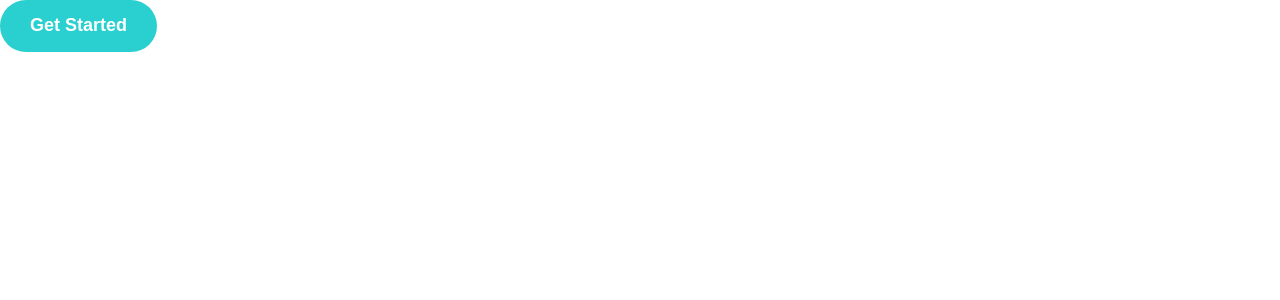
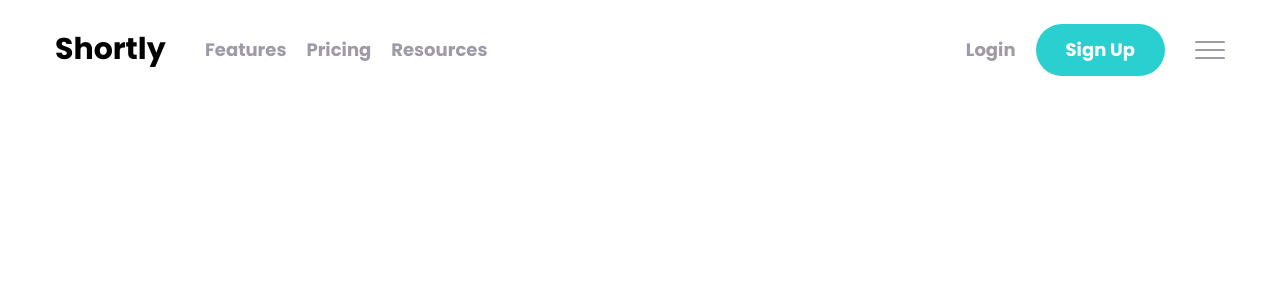
Before and after one commit to PirskiyMI/URL-shortening, a React (Vite) app: page / in a window 1280 px wide. Shown: the top 300 px of the page. Built offline with nearby package versions, Linux system fonts and the light colour scheme.

Commit message:
create Header, fixed folder nesting

```diff
--- a/package.json
+++ b/package.json
@@ -10,6 +10,7 @@
     "preview": "vite preview"
   },
   "dependencies": {
+    "classnames": "^2.3.2",
     "react": "^18.2.0",
     "react-dom": "^18.2.0",
     "sass": "^1.62.1"
--- a/src/App.tsx
+++ b/src/App.tsx
@@ -1,7 +1,11 @@
-import { Button } from "./assets/components/Button/Button";
+import { Header } from './components/Header/Header';
 
 function App() {
-   return <div> <Button onClick={() => {console.log('Нажата')}}>Get started</Button></div>;
+   return (
+      <div>
+         <Header />
+      </div>
+   );
 }
 
 export default App;
--- /dev/null
+++ b/src/components/Header/Header.module.scss
@@ -0,0 +1,66 @@
+.header {
+   height: 100px;
+   display: flex;
+   align-items: center;
+   user-select: none;
+   &_container {
+      display: flex;
+      align-items: center;
+      gap: 30px;
+   }
+   &_logo {
+      font-weight: var(--fw-bold);
+      font-size: 30px;
+      flex: 0 0 120px;
+   }
+   &_menu {
+      display: flex;
+      justify-content: space-between;
+      gap: 20px;
+      color: var(--color-neutral-grayishViolet);
+      font-weight: var(--fw-bold);
+      flex: 1 1 100%;
+   }
+   &_nav {
+      align-self: center;
+   }
+   &_list {
+      display: flex;
+      gap: 20px;
+   }
+   &_item {
+      transition: color ease 0.2s;
+      &:hover {
+         color: var(--color-neutral-violet);
+      }
+   }
+   &_login {
+      display: flex;
+      gap: 20px;
+   }
+   &_burger {
+      span,
+      span::before,
+      span::after {
+         display: block;
+         width: 30px;
+         height: 2px;
+         border-radius: 2px;
+         background-color: var(--color-neutral-grayishViolet);
+      }
+      span {
+         position: relative;
+      }
+      span::before,
+      span::after {
+         content: '';
+         position: absolute;
+      }
+      span::before {
+         top: -8px;
+      }
+      span::after {
+         top: 8px;
+      }
+   }
+}
--- /dev/null
+++ b/src/components/Header/Header.tsx
@@ -0,0 +1,54 @@
+import { Button } from '../Button/Button';
+import styles from './Header.module.scss';
+import cn from 'classnames';
+import { HeaderLinkProps } from './types';
+
+
+
+export const HeaderLink = ({ address, title }: HeaderLinkProps) => {
+   return (
+      <li className={styles.header_item}>
+         <a href={address} className={styles.header_link}>
+            {title}
+         </a>
+      </li>
+   );
+};
+
+const linksAddresses = [
+   { id: 1, address: '#', title: 'Features' },
+   { id: 2, address: '#', title: 'Pricing' },
+   { id: 3, address: '#', title: 'Resources' },
+];
+
+export const HeaderNav = () => {
+   return (
+      <nav className={styles.header_nav}>
+         <ul className={styles.header_list}>
+            {linksAddresses.map((el) => (
+               <HeaderLink key={el.id} address={el.address} title={el.title} />
+            ))}
+         </ul>
+      </nav>
+   );
+};
+
+export const Header = () => {
+   return (
+      <header className={styles.header}>
+         <div className={cn(styles.header_container, '_container')}>
+            <div className={styles.header_logo}>Shortly</div>
+            <div className={styles.header_menu}>
+               <HeaderNav />
+               <div className={styles.header_login}>
+                  <button className={styles.header_item}>Login</button>
+                  <Button>sign up</Button>
+               </div>
+            </div>
+            <div className={styles.header_burger}>
+               <span></span>
+            </div>
+         </div>
+      </header>
+   );
+};
--- /dev/null
+++ b/src/components/Header/types.ts
@@ -0,0 +1,4 @@
+export interface HeaderLinkProps {
+   address: string;
+   title: string;
+}
--- a/src/index.css
+++ b/src/index.css
@@ -10,11 +10,19 @@ a {
    text-decoration: none;
 }
 
+li {
+   list-style:  none;
+}
+
 button {
    border: none;
    background: none;
    font-size: inherit;
    line-height: inherit;
+   font-family: inherit;
+   font-weight: inherit;
+   cursor: pointer;
+   color:  inherit;
 }
 
 :root {
@@ -46,6 +54,7 @@ body {
 
 ._container {
    padding: 0 15px;
-   max-width: 1470px;
+   width: 100%;
+   max-width: 1200px;
    margin: 0 auto;
 }
```
Also changed, not shown: src/components/Button/Button.module.scss (renamed from src/assets/components/Button/Button.module.scss), src/components/Button/Button.tsx (renamed from src/assets/components/Button/Button.tsx), src/components/Button/index.ts (added), src/components/Button/types.ts (renamed from src/assets/components/Button/types.ts), src/types/index.d.ts (renamed from src/assets/types/index.d.ts), 1 other file (tests, documents, lock files or other folders).
